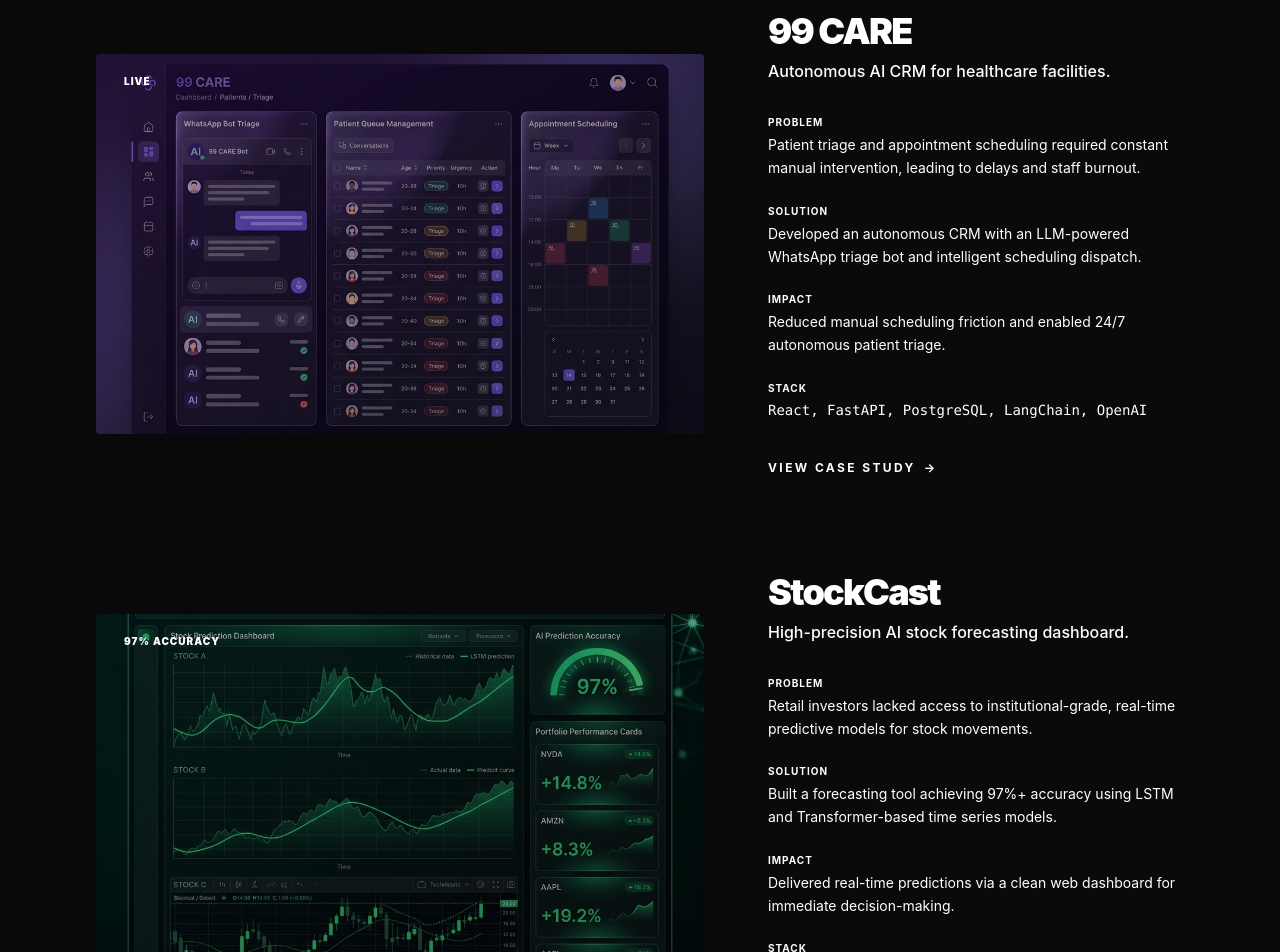
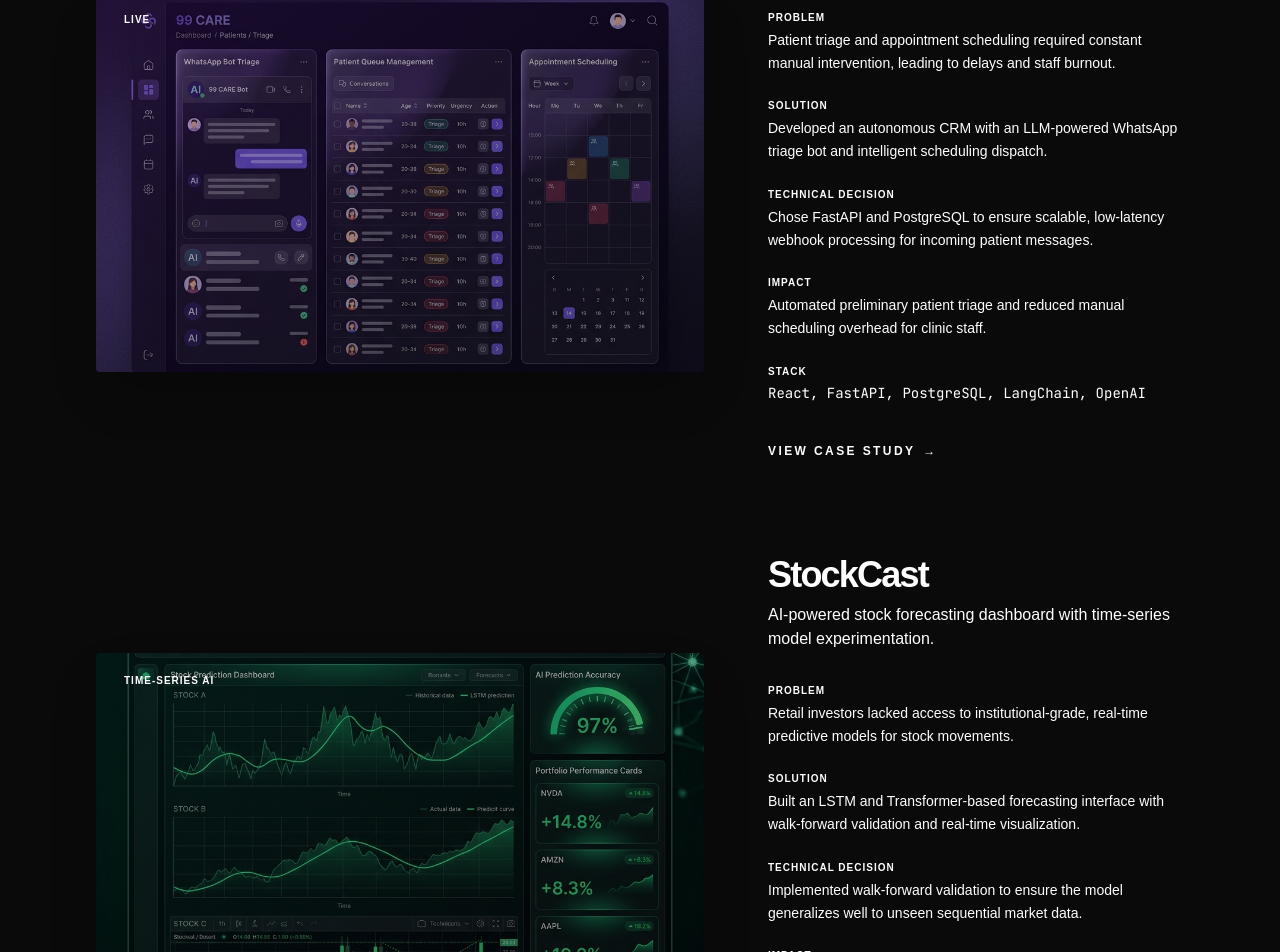
Before and after one commit to MitMakwana13/Mit-Portfolio, a React (Vite) app: page / in a window 1280 px wide. Shown: the part 2643-3595 px from the top of the page. Built offline with nearby package versions, Linux system fonts and the light colour scheme; a web font is replaced by a local one.

Commit message:
feat: complete credibility polish pass - typography, case studies, architecture flow, certificates, theme persistence, and seo

```diff
--- a/index.html
+++ b/index.html
@@ -6,6 +6,21 @@
     <link rel="icon" type="image/svg+xml" href="/favicon.svg" />
     <title>Mit Makwana | AI Systems Engineer</title>
     <meta name="description" content="AI Systems Engineer building agents, automation workflows, RAG systems, and production-grade software for businesses." />
+
+    <!-- Open Graph / LinkedIn / Facebook -->
+    <meta property="og:type" content="website" />
+    <meta property="og:url" content="https://mit-portfolio-nu.vercel.app/" />
+    <meta property="og:title" content="Mit Makwana | AI Systems Engineer" />
+    <meta property="og:description" content="AI Systems Engineer building agents, automation workflows, RAG systems, and production-grade software for businesses." />
+    <meta property="og:image" content="https://mit-portfolio-nu.vercel.app/project_99care.png" />
+
+    <!-- Twitter -->
+    <meta property="twitter:card" content="summary_large_image" />
+    <meta property="twitter:url" content="https://mit-portfolio-nu.vercel.app/" />
+    <meta property="twitter:title" content="Mit Makwana | AI Systems Engineer" />
+    <meta property="twitter:description" content="AI Systems Engineer building agents, automation workflows, RAG systems, and production-grade software for businesses." />
+    <meta property="twitter:image" content="https://mit-portfolio-nu.vercel.app/project_99care.png" />
+
     <link href="https://api.fontshare.com/v2/css?f[]=clash-display@600,700&f[]=satoshi@400,500,700&f[]=general-sans@400,500&display=swap" rel="stylesheet">
     <link href="https://fonts.googleapis.com/css2?family=JetBrains+Mono:wght@400;500&display=swap" rel="stylesheet">
   </head>
--- a/src/components/Architecture.tsx
+++ b/src/components/Architecture.tsx
@@ -1,5 +1,5 @@
 import { useInView } from 'react-intersection-observer';
-import { Layers, Database, Cpu, Globe, ArrowRight, User } from 'lucide-react';
+import { MessageCircle, Webhook, Brain, Database, Calendar, Cpu, Users } from 'lucide-react';
 
 export default function Architecture() {
   const { ref, inView } = useInView({
@@ -8,20 +8,21 @@
   });
 
   const flow = [
-    { name: "User", icon: <User size={20} />, desc: "Intent & Context" },
-    { name: "Frontend", icon: <Globe size={20} />, desc: "Next.js / React UI" },
-    { name: "API", icon: <Layers size={20} />, desc: "FastAPI / Node" },
-    { name: "Database", icon: <Database size={20} />, desc: "PostgreSQL / Vector DB" },
-    { name: "AI Engine", icon: <Cpu size={20} />, desc: "LLMs / RAG Layer" },
-    { name: "Output", icon: <ArrowRight size={20} />, desc: "Autonomous Action" }
+    { name: "User", icon: <MessageCircle size={20} />, desc: "WhatsApp Message" },
+    { name: "Webhook", icon: <Webhook size={20} />, desc: "FastAPI Endpoint" },
+    { name: "Intent", icon: <Brain size={20} />, desc: "Classification" },
+    { name: "Context", icon: <Database size={20} />, desc: "Patient Retrieval" },
+    { name: "Logic", icon: <Calendar size={20} />, desc: "Scheduling Engine" },
+    { name: "AI Engine", icon: <Cpu size={20} />, desc: "LLM Response" },
+    { name: "Handoff", icon: <Users size={20} />, desc: "Escalation" }
   ];
 
   return (
     <section className="py-24 px-6 md:px-12 lg:px-24 bg-background border-t border-foreground/5">
       <div className="max-w-7xl mx-auto">
         <header className="mb-20">
-          <h2 className="text-foreground/30 uppercase tracking-[0.2em] text-sm font-bold mb-4">Architecture Thinking</h2>
-          <p className="text-4xl md:text-5xl font-sans font-bold text-foreground max-w-2xl leading-tight">
+          <h2 className="text-foreground/30 uppercase tracking-[0.2em] text-sm font-display font-bold mb-4">Architecture Thinking</h2>
+          <p className="text-4xl md:text-5xl font-display font-bold text-foreground max-w-2xl leading-tight">
             How I build systems.
           </p>
         </header>
--- a/src/components/Projects.tsx
+++ b/src/components/Projects.tsx
@@ -5,6 +5,7 @@
   outcome: string;
   problem: string;
   solution: string;
+  technicalDecision: string;
   stack: string;
   impact: string;
   image: string;
@@ -19,8 +20,9 @@
     outcome: "Autonomous AI CRM for healthcare facilities.",
     problem: "Patient triage and appointment scheduling required constant manual intervention, leading to delays and staff burnout.",
     solution: "Developed an autonomous CRM with an LLM-powered WhatsApp triage bot and intelligent scheduling dispatch.",
+    technicalDecision: "Chose FastAPI and PostgreSQL to ensure scalable, low-latency webhook processing for incoming patient messages.",
     stack: "React, FastAPI, PostgreSQL, LangChain, OpenAI",
-    impact: "Reduced manual scheduling friction and enabled 24/7 autonomous patient triage.",
+    impact: "Automated preliminary patient triage and reduced manual scheduling overhead for clinic staff.",
     image: "/project_99care.png",
     gradient: "from-purple-900 to-black",
     link: "https://99-care.vercel.app",
@@ -28,23 +30,25 @@
   },
   {
     title: "StockCast",
-    outcome: "High-precision AI stock forecasting dashboard.",
+    outcome: "AI-powered stock forecasting dashboard with time-series model experimentation.",
     problem: "Retail investors lacked access to institutional-grade, real-time predictive models for stock movements.",
-    solution: "Built a forecasting tool achieving 97%+ accuracy using LSTM and Transformer-based time series models.",
+    solution: "Built an LSTM and Transformer-based forecasting interface with walk-forward validation and real-time visualization.",
+    technicalDecision: "Implemented walk-forward validation to ensure the model generalizes well to unseen sequential market data.",
     stack: "Python, TensorFlow, React, FastAPI, Pandas",
-    impact: "Delivered real-time predictions via a clean web dashboard for immediate decision-making.",
+    impact: "Provided a visual forecasting interface enabling clear tracking of model predictions against actual market movements.",
     image: "/project_stockcast.png",
     gradient: "from-emerald-900 to-black",
     link: "https://github.com/MitMakwana13/StockCast",
-    tag: "97% Accuracy"
+    tag: "Time-Series AI"
   },
   {
     title: "Healthcare Diagnosis",
     outcome: "Real-time AI medical report analysis.",
     problem: "Emergency medical report diagnosis faced critical bottlenecks due to doctor availability constraints.",
     solution: "Deployed a deep learning web application that diagnoses medical reports in real time based on clinical datasets.",
+    technicalDecision: "Utilized PyTorch for custom CNN architecture design, optimizing for high-recall in detecting anomalies.",
     stack: "PyTorch, FastAPI, React, CNNs",
-    impact: "Reduced emergency doctor dependency for preliminary report screening.",
+    impact: "Established a proof-of-concept for preliminary automated screening to support clinical decision-making.",
     image: "/project_healthcare.png",
     gradient: "from-cyan-900 to-black",
     link: "https://github.com/MitMakwana13/Healthcare_Diagnosis"
@@ -56,8 +60,8 @@
     <section id="work" className="py-24 px-6 md:px-12 lg:px-24 bg-background">
       <div className="max-w-7xl mx-auto">
         <header className="mb-20">
-          <h2 className="text-foreground/30 uppercase tracking-[0.2em] text-sm font-bold mb-4">Featured Case Studies</h2>
-          <p className="text-4xl md:text-5xl font-sans font-bold text-foreground max-w-2xl leading-tight">
+          <h2 className="text-foreground/30 uppercase tracking-[0.2em] text-sm font-display font-bold mb-4">Featured Case Studies</h2>
+          <p className="text-4xl md:text-5xl font-display font-bold text-foreground max-w-2xl leading-tight">
             Systems that survive <br />beyond a demo.
           </p>
         </header>
@@ -118,7 +122,7 @@
 
       {/* Content Side */}
       <div className="lg:col-span-5 flex flex-col justify-center">
-        <h3 className="text-3xl md:text-4xl font-sans font-black text-foreground mb-2 group-hover:text-accent transition-colors duration-300 tracking-tighter">
+        <h3 className="text-3xl md:text-4xl font-display font-black text-foreground mb-2 group-hover:text-accent transition-colors duration-300 tracking-tighter">
           {project.title}
         </h3>
         <p className="text-muted text-sm md:text-base mb-8 font-medium">
@@ -133,6 +137,10 @@
           <div>
             <h4 className="text-[10px] uppercase tracking-widest text-foreground/50 font-bold mb-1">Solution</h4>
             <p className="text-sm text-foreground/80 leading-relaxed">{project.solution}</p>
+          </div>
+          <div>
+            <h4 className="text-[10px] uppercase tracking-widest text-foreground/50 font-bold mb-1">Technical Decision</h4>
+            <p className="text-sm text-foreground/80 leading-relaxed">{project.technicalDecision}</p>
           </div>
           <div>
             <h4 className="text-[10px] uppercase tracking-widest text-foreground/50 font-bold mb-1">Impact</h4>
--- a/src/context/ThemeContext.tsx
+++ b/src/context/ThemeContext.tsx
@@ -11,8 +11,15 @@
 
 export function ThemeProvider({ children }: { children: React.ReactNode }) {
   const [theme, setTheme] = useState<Theme>(() => {
-    const saved = localStorage.getItem('theme');
-    return (saved as Theme) || 'dark';
+    if (typeof window !== 'undefined') {
+      const saved = localStorage.getItem('theme');
+      if (saved) return saved as Theme;
+
+      if (window.matchMedia && window.matchMedia('(prefers-color-scheme: dark)').matches) {
+        return 'dark';
+      }
+    }
+    return 'dark';
   });
 
   useEffect(() => {
--- a/src/index.css
+++ b/src/index.css
@@ -1,4 +1,10 @@
 @import "tailwindcss";
+
+@theme {
+  --font-display: "Clash Display", sans-serif;
+  --font-sans: "Satoshi", sans-serif;
+  --font-mono: "JetBrains Mono", monospace;
+}
 
 html {
   scroll-behavior: smooth;
@@ -24,7 +30,7 @@
   }
 
   body {
-    @apply antialiased transition-colors duration-300;
+    @apply antialiased transition-colors duration-300 font-sans;
     background-color: var(--background);
     color: var(--foreground);
   }
```
Also changed, not shown: src/components/Certificates.tsx (+11 -17 lines), 1 other file (tests, documents, lock files or other folders).
